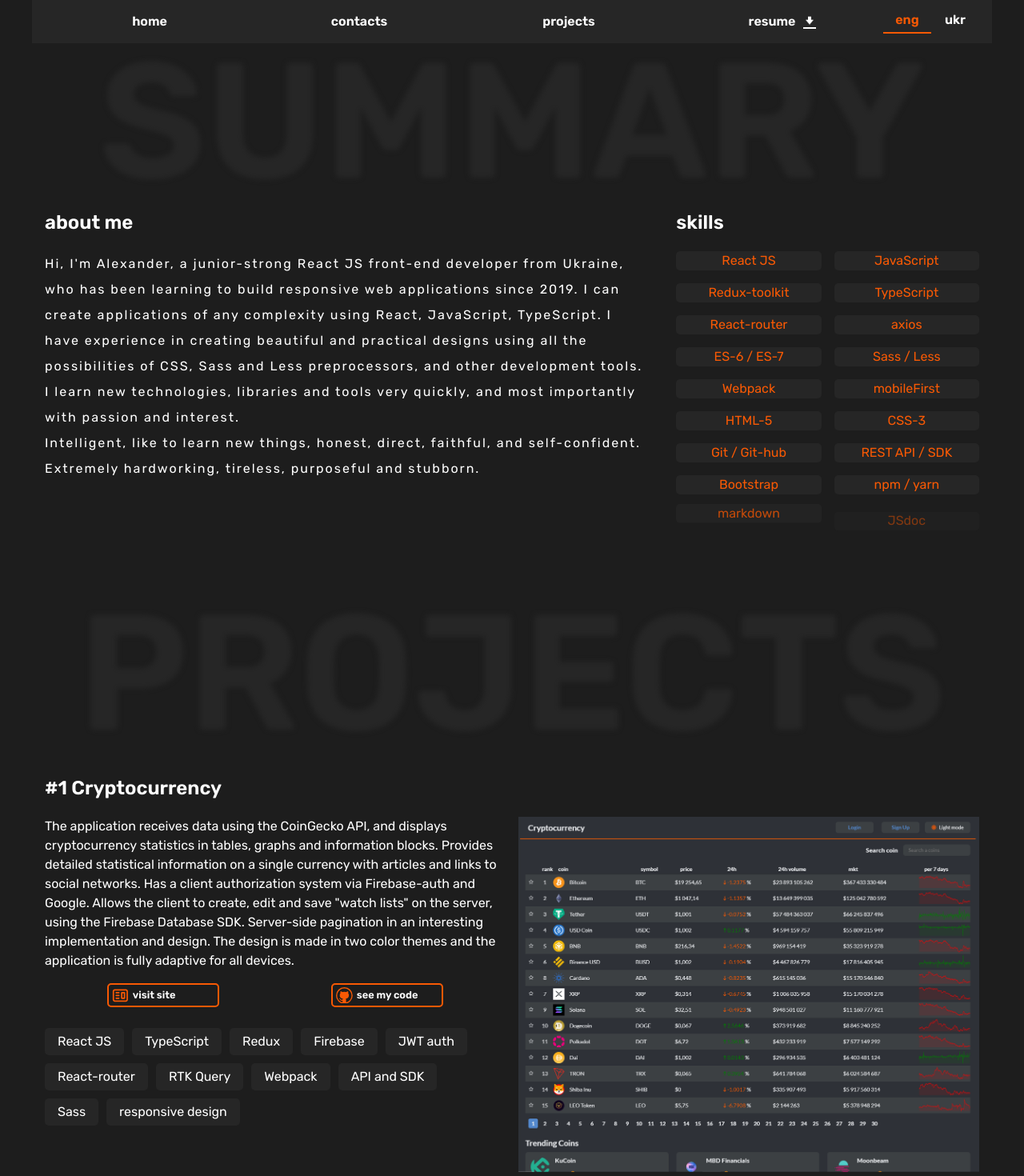
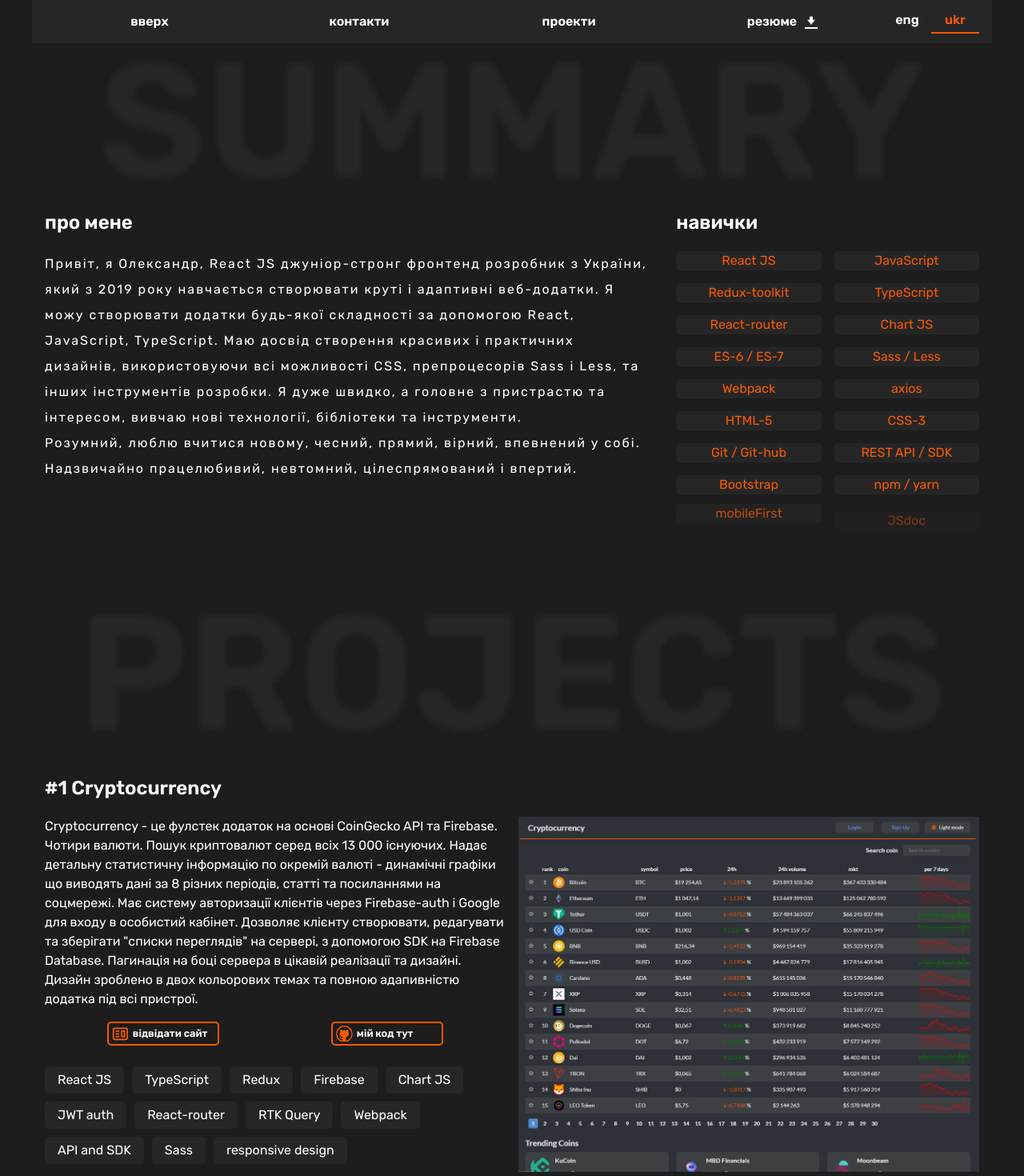
Before and after one commit to webioann/webpack-for-react, a React app: page / in a window 1280 px wide. Shown: the top 1470 px of the page at 80% size. Built offline with nearby package versions, Linux system fonts and the light colour scheme.

Commit message:
the first change before the finish

```diff
--- a/src/Redux-toolkit/reduxSlice.js
+++ b/src/Redux-toolkit/reduxSlice.js
@@ -3,7 +3,7 @@
 export const reduxSlice = createSlice({
     name: 'redux',
     initialState: {
-        lang: 'eng',
+        lang: 'ukr',
         theme: 'light',
     },
     reducers: {
--- a/src/components/LangSwitch.js
+++ b/src/components/LangSwitch.js
@@ -7,7 +7,7 @@
 
     const dispatch = useDispatch()
     const lang = useSelector(state => state.redux.lang)
-    const [margin,setMargin] = useState(0)
+    const [margin,setMargin] = useState(60)
 
     const switching = (event) => {
         let id = event.target.id
@@ -32,8 +32,7 @@
                 onClick={switching}>
                 ukr
             </span>
-            <div style={{marginLeft: margin}}
-                className='bottom-border'></div>
+            <div style={{marginLeft: margin}} className='bottom-border'></div>
         </div>
     )
 }
--- a/src/data/skills_data.js
+++ b/src/data/skills_data.js
@@ -4,17 +4,17 @@
     {title: 'Redux-toolkit', id: 3,  delay: "1000ms", textEng: 'text for tooltip'},
     {title: 'TypeScript',    id: 4,  delay: "1300ms", textEng: 'text for tooltip'},
     {title: 'React-router',  id: 5,  delay: "1600ms", textEng: 'text for tooltip'},
-    {title: 'axios',         id: 6,  delay: "1900ms", textEng: 'text for tooltip'},
+    {title: 'Chart JS',      id: 6,  delay: "1900ms", textEng: 'text for tooltip'},
     {title: 'ES-6 / ES-7',   id: 7,  delay: "2200ms", textEng: 'text for tooltip'},
     {title: 'Sass / Less',   id: 8,  delay: "2500ms", textEng: 'text for tooltip'},
     {title: 'Webpack',       id: 9,  delay: "2800ms", textEng: 'text for tooltip'},
-    {title: 'mobileFirst',   id: 10, delay: "3100ms", textEng: 'text for tooltip'},
+    {title: 'axios',         id: 10, delay: "3100ms", textEng: 'text for tooltip'},
     {title: 'HTML-5',        id: 11, delay: "3400ms", textEng: 'text for tooltip'},
     {title: 'CSS-3',         id: 12, delay: "3700ms", textEng: 'text for tooltip'},
     {title: 'Git / Git-hub', id: 13, delay: "4000ms", textEng: 'text for tooltip'},
     {title: 'REST API / SDK',id: 14, delay: "4300ms", textEng: 'text for tooltip'},
     {title: 'Bootstrap',     id: 15, delay: "4600ms", textEng: 'text for tooltip'},
     {title: 'npm / yarn',    id: 16, delay: "4900ms", textEng: 'text for tooltip'},
-    {title: 'markdown',      id: 17, delay: "5200ms", textEng: 'text for tooltip'},
+    {title: 'mobileFirst',   id: 17, delay: "5200ms", textEng: 'text for tooltip'},
     {title: 'JSdoc',         id: 18, delay: "5500ms", textEng: 'text for tooltip'},
 ];
--- a/src/data/text_for_cryptocurrency.js
+++ b/src/data/text_for_cryptocurrency.js
@@ -8,8 +8,8 @@
         ukr: 'Опис проекта :'
     },
     discr_text: {
-        eng: 'The application receives data using the CoinGecko API, and displays cryptocurrency statistics in tables, graphs and information blocks. Provides detailed statistical information on a single currency with articles and links to social networks. Has a client authorization system via Firebase-auth and Google. Allows the client to create, edit and save "watch lists" on the server, using the Firebase Database SDK. Server-side pagination in an interesting implementation and design. The design is made in two color themes and the application is fully adaptive for all devices.',
-        ukr: 'Додаток отримує дані з допомогою CoinGecko API, та виводить статистику криптовалют в таблицях, графіках і інформаційних блоках. Надає детальну статистичну інформацію по окремій валюті зі статтями та з посиланнями на соцмережі. Має систему авторизації клієнтів через Firebase-auth і Google. Дозволяє клієнту створювати, редагувати та зберігати "списки переглядів" на сервері ,з допомогою SDK на Firebase Database. Пагинація на боці сервера в цікавій реалізації та дизайні. Дизайн зроблено в двох кольорових темах та повною адапивністю додатка під всі пристрої.',
+        eng: 'Cryptocurrency is a full-stack application based on CoinGecko API and Firebase. Four currencies. Search for cryptocurrencies among all 13,000 existing ones. Provides detailed statistical information on a single currency - dynamic graphs displaying data for 8 different periods, articles and links to social networks. It has a customer authorization system through Firebase-auth and Google for entering the personal account. Allows the client to create, edit and save "watch lists" on the server, using the Firebase Database SDK. Server-side pagination in an interesting implementation and design. The design is made in two color themes and the application is fully adaptive for all devices.',
+        ukr: 'Cryptocurrency - це фулстек додаток на основі CoinGecko API та Firebase. Чотири валюти. Пошук криптовалют серед всіх 13 000 існуючих. Надає детальну статистичну інформацію по окремій валюті - динамічні графіки що виводять дані за 8 різних періодів, статті та посиланнями на соцмережі. Має систему авторизації клієнтів через Firebase-auth і Google для входу в особистий кабінет. Дозволяє клієнту створювати, редагувати та зберігати "списки переглядів" на сервері, з допомогою SDK на Firebase Database. Пагинація на боці сервера в цікавій реалізації та дизайні. Дизайн зроблено в двох кольорових темах та повною адапивністю додатка під всі пристрої.',
     },
     used_tools_span: {
         eng: 'Used tools :',
--- a/src/data/tools_crypto.js
+++ b/src/data/tools_crypto.js
@@ -3,11 +3,12 @@
     {title: 'TypeScript',         id: 2,  delay: "0ms", textEng: 'text for tooltip'},
     {title: 'Redux',              id: 3,  delay: "0ms", textEng: 'text for tooltip'},
     {title: 'Firebase',           id: 4,  delay: "0ms", textEng: 'text for tooltip'},
-    {title: 'JWT auth',           id: 5,  delay: "0ms", textEng: 'text for tooltip'},
-    {title: 'React-router',       id: 6,  delay: "0ms", textEng: 'text for tooltip'},
-    {title: 'RTK Query',          id: 7,  delay: "0ms", textEng: 'text for tooltip'},
-    {title: 'Webpack',            id: 8,  delay: "0ms", textEng: 'text for tooltip'},
-    {title: 'API and SDK',        id: 9,  delay: "0ms", textEng: 'text for tooltip'},
-    {title: 'Sass',               id: 10, delay: "0ms", textEng: 'text for tooltip'},
-    {title: 'responsive design',  id: 11, delay: "0ms", textEng: 'text for tooltip'},
+    {title: 'Chart JS',           id: 5,  delay: "0ms", textEng: 'text for tooltip'},
+    {title: 'JWT auth',           id: 6,  delay: "0ms", textEng: 'text for tooltip'},
+    {title: 'React-router',       id: 7,  delay: "0ms", textEng: 'text for tooltip'},
+    {title: 'RTK Query',          id: 8,  delay: "0ms", textEng: 'text for tooltip'},
+    {title: 'Webpack',            id: 9,  delay: "0ms", textEng: 'text for tooltip'},
+    {title: 'API and SDK',        id: 10, delay: "0ms", textEng: 'text for tooltip'},
+    {title: 'Sass',               id: 11, delay: "0ms", textEng: 'text for tooltip'},
+    {title: 'responsive design',  id: 12, delay: "0ms", textEng: 'text for tooltip'},
 ];
```
